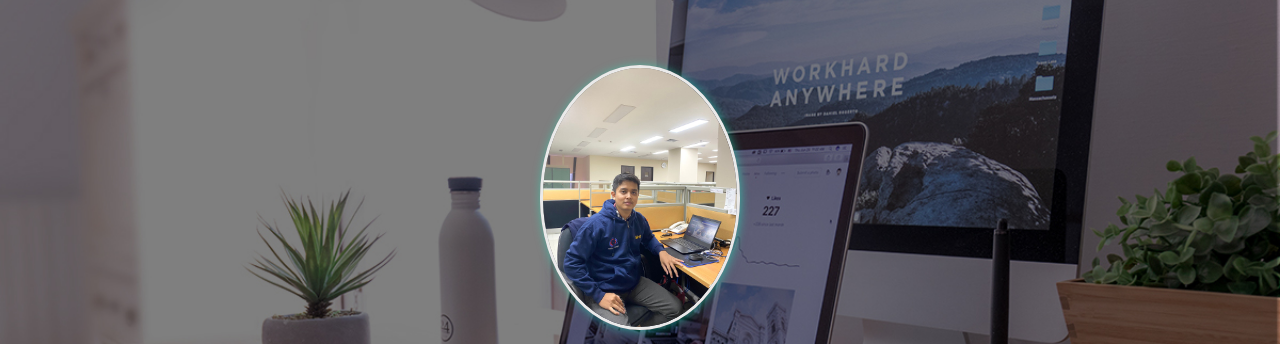
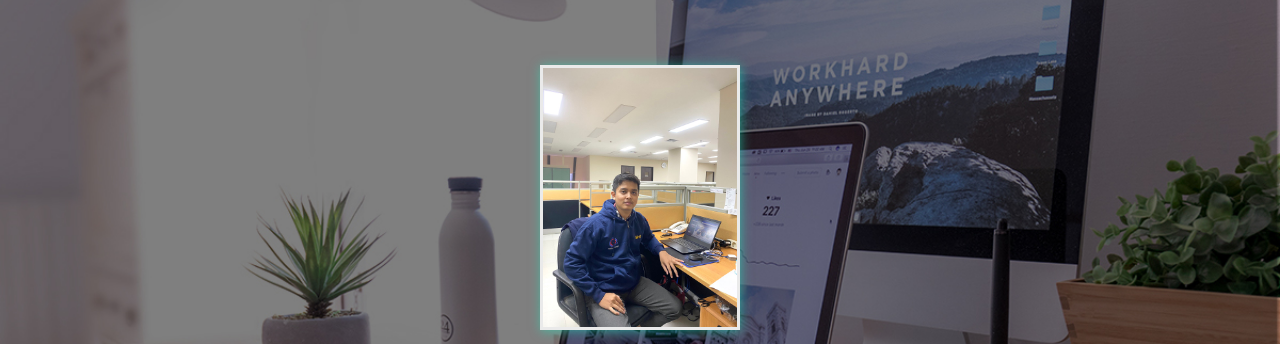
Before and after one commit to alanshearer/myportofolio, a plain HTML site: page index.html in a window 1280 px wide. Shown: the part 53-397 px from the top of the page. Drawn offline with Linux system fonts and the light colour scheme; files whose address does not match are found by name.

Commit message:
index.html
Signed-off-by: Alan Shearer <44828729+alanshearer@users.noreply.github.com>

```diff
--- a/index.html
+++ b/index.html
@@ -52,7 +52,7 @@
 
       <!-- jumbotron -->
       <div class="jumbotron text-center">
-            <img src="img/lans.jpeg" alt="" class="img-circle">
+            <img src="img/lans.jpeg" alt="" >  <!-- class="img-circle" -->
             <h1> Alan Shearer </h1>
 			<div class="text-1">
             <h2>Quality Assurance  | Web Design </h2>
```
